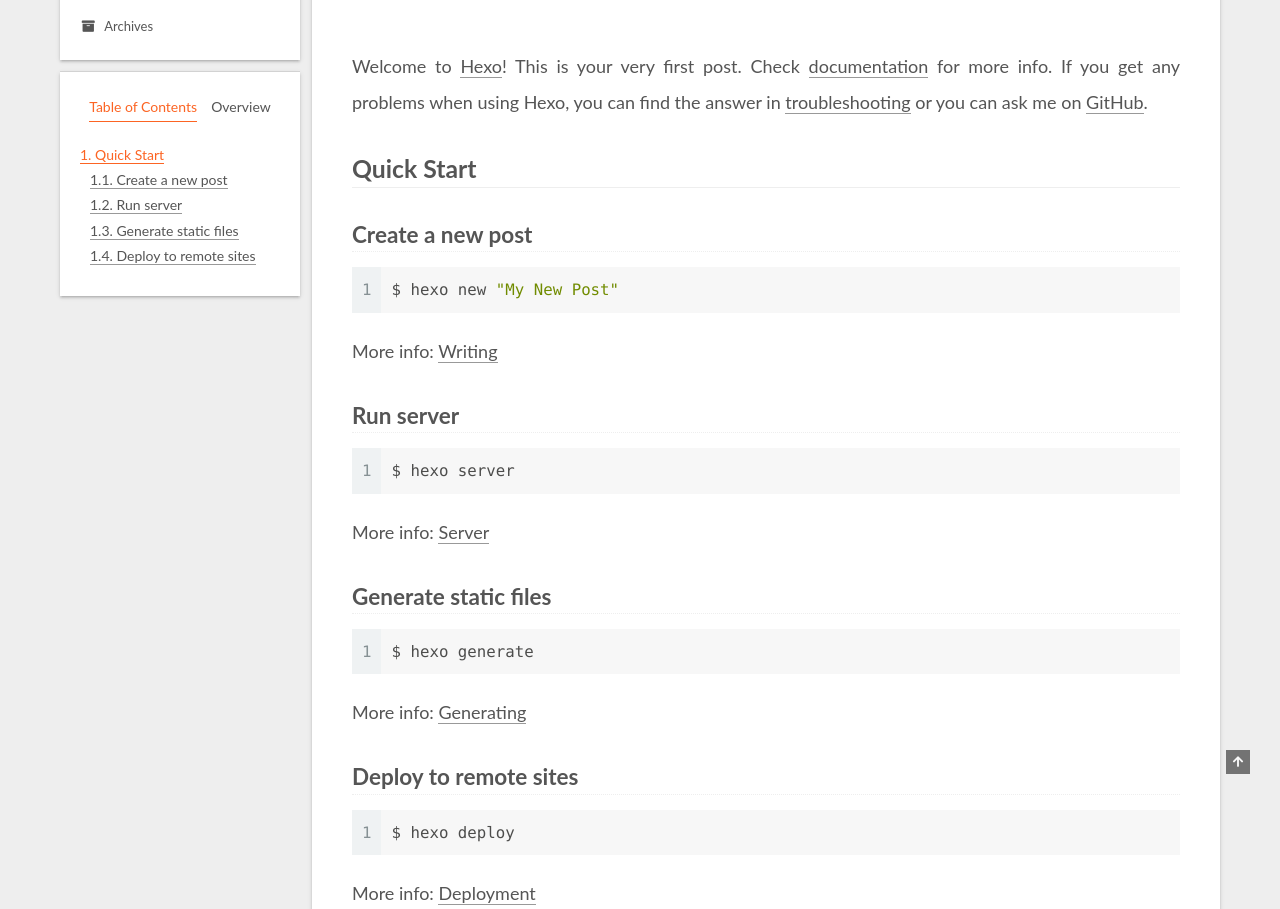
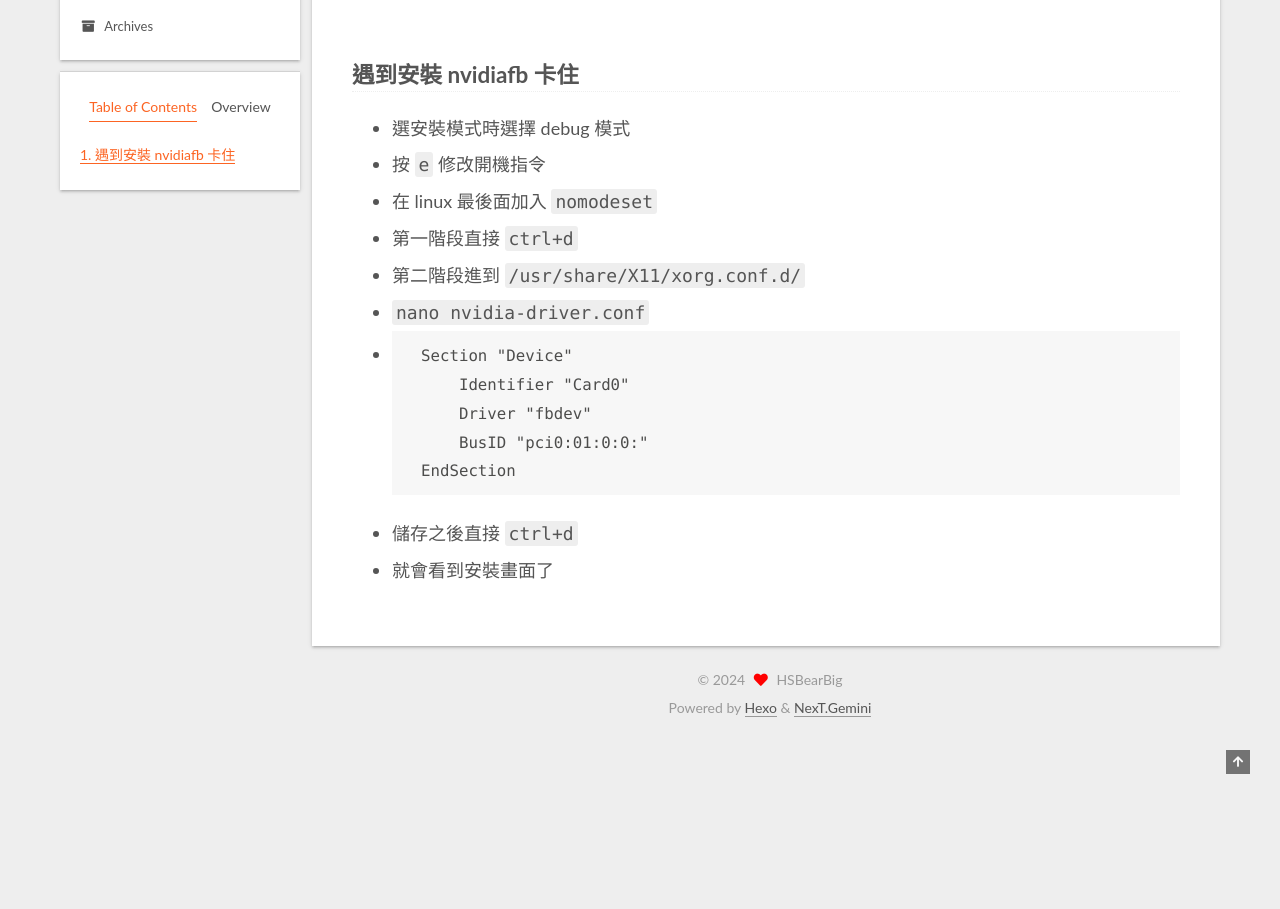
Before and after one commit to HSBearBig/hsbearbig.github.io, a plain HTML site: page 2024/10/16/PVE-7-以上安裝時看不到畫面/index.html in a window 1280 px wide. Shown: the part 126-1035 px from the top of the page. After the commit the page ends 868 px from the top, so only its background shows below. Drawn offline with Linux system fonts and the light colour scheme.

Commit message:
Site updated: 2024-10-16 19:35:18

```diff
--- a/2024/10/16/hello-world/index.html
+++ b/2024/10/16/PVE-7-以上安裝時看不到畫面/index.html
@@ -20,19 +20,19 @@
     var CONFIG = {"hostname":"blog.bearbig.dev","root":"/","scheme":"Gemini","version":"7.8.0","exturl":false,"sidebar":{"position":"left","display":"post","padding":18,"offset":12,"onmobile":false},"copycode":{"enable":false,"show_result":false,"style":null},"back2top":{"enable":true,"sidebar":false,"scrollpercent":false},"bookmark":{"enable":false,"color":"#222","save":"auto"},"fancybox":false,"mediumzoom":false,"lazyload":false,"pangu":false,"comments":{"style":"tabs","active":null,"storage":true,"lazyload":false,"nav":null},"algolia":{"hits":{"per_page":10},"labels":{"input_placeholder":"Search for Posts","hits_empty":"We didn't find any results for the search: ${query}","hits_stats":"${hits} results found in ${time} ms"}},"localsearch":{"enable":false,"trigger":"auto","top_n_per_article":1,"unescape":false,"preload":false},"motion":{"enable":true,"async":false,"transition":{"post_block":"fadeIn","post_header":"slideDownIn","post_body":"slideDownIn","coll_header":"slideLeftIn","sidebar":"slideUpIn"}}};
   </script>
 
-  <meta name="description" content="Welcome to Hexo! This is your very first post. Check documentation for more info. If you get any problems when using Hexo, you can find the answer in troubleshooting or you can ask me on GitHub. Quick">
+  <meta name="description" content="遇到安裝 nvidiafb 卡住 選安裝模式時選擇 debug 模式 按 e 修改開機指令 在 linux 最後面加入 nomodeset 第一階段直接 ctrl+d 第二階段進到 &#x2F;usr&#x2F;share&#x2F;X11&#x2F;xorg.conf.d&#x2F; nano nvidia-driver.conf   Section &quot;Device&quot;       Identifier &quot;Card0">
 <meta property="og:type" content="article">
-<meta property="og:title" content="Hello World">
-<meta property="og:url" content="https://blog.bearbig.dev/2024/10/16/hello-world/index.html">
+<meta property="og:title" content="PVE 7 以上安裝時看不到畫面">
+<meta property="og:url" content="https://blog.bearbig.dev/2024/10/16/PVE-7-%E4%BB%A5%E4%B8%8A%E5%AE%89%E8%A3%9D%E6%99%82%E7%9C%8B%E4%B8%8D%E5%88%B0%E7%95%AB%E9%9D%A2/index.html">
 <meta property="og:site_name" content="BearBig">
-<meta property="og:description" content="Welcome to Hexo! This is your very first post. Check documentation for more info. If you get any problems when using Hexo, you can find the answer in troubleshooting or you can ask me on GitHub. Quick">
+<meta property="og:description" content="遇到安裝 nvidiafb 卡住 選安裝模式時選擇 debug 模式 按 e 修改開機指令 在 linux 最後面加入 nomodeset 第一階段直接 ctrl+d 第二階段進到 &#x2F;usr&#x2F;share&#x2F;X11&#x2F;xorg.conf.d&#x2F; nano nvidia-driver.conf   Section &quot;Device&quot;       Identifier &quot;Card0">
 <meta property="og:locale" content="zh_TW">
-<meta property="article:published_time" content="2024-10-16T10:07:30.222Z">
-<meta property="article:modified_time" content="2024-10-16T10:07:30.223Z">
-<meta property="article:author" content="John Doe">
+<meta property="article:published_time" content="2024-10-16T11:33:25.000Z">
+<meta property="article:modified_time" content="2024-10-16T11:34:19.791Z">
+<meta property="article:author" content="HSBearBig">
 <meta name="twitter:card" content="summary">
 
-<link rel="canonical" href="https://blog.bearbig.dev/2024/10/16/hello-world/">
+<link rel="canonical" href="https://blog.bearbig.dev/2024/10/16/PVE-7-%E4%BB%A5%E4%B8%8A%E5%AE%89%E8%A3%9D%E6%99%82%E7%9C%8B%E4%B8%8D%E5%88%B0%E7%95%AB%E9%9D%A2/">
 
 
 <script id="page-configurations">
@@ -45,7 +45,7 @@
   };
 </script>
 
-  <title>Hello World | BearBig</title>
+  <title>PVE 7 以上安裝時看不到畫面 | BearBig</title>
 
 
 
@@ -150,11 +150,11 @@
 
 
   <article itemscope itemtype="http://schema.org/Article" class="post-block" lang="zh-tw">
-    <link itemprop="mainEntityOfPage" href="https://blog.bearbig.dev/2024/10/16/hello-world/">
+    <link itemprop="mainEntityOfPage" href="https://blog.bearbig.dev/2024/10/16/PVE-7-%E4%BB%A5%E4%B8%8A%E5%AE%89%E8%A3%9D%E6%99%82%E7%9C%8B%E4%B8%8D%E5%88%B0%E7%95%AB%E9%9D%A2/">
 
     <span hidden itemprop="author" itemscope itemtype="http://schema.org/Person">
       <meta itemprop="image" content="/images/avatar.gif">
-      <meta itemprop="name" content="John Doe">
+      <meta itemprop="name" content="HSBearBig">
       <meta itemprop="description" content="">
     </span>
 
@@ -163,7 +163,7 @@
     </span>
       <header class="post-header">
         <h1 class="post-title" itemprop="name headline">
-          Hello World
+          PVE 7 以上安裝時看不到畫面
         </h1>
 
         <div class="post-meta">
@@ -173,7 +173,8 @@
               </span>
               <span class="post-meta-item-text">Posted on</span>
 
-              <time title="Created: 2024-10-16 18:07:30" itemprop="dateCreated datePublished" datetime="2024-10-16T18:07:30+08:00">2024-10-16</time>
+
+              <time title="Created: 2024-10-16 19:33:25 / Modified: 19:34:19" itemprop="dateCreated datePublished" datetime="2024-10-16T19:33:25+08:00">2024-10-16</time>
             </span>
 
 
@@ -187,19 +188,23 @@
     <div class="post-body" itemprop="articleBody">
 
 
-        <p>Welcome to <a target="_blank" rel="noopener" href="https://hexo.io/">Hexo</a>! This is your very first post. Check <a target="_blank" rel="noopener" href="https://hexo.io/docs/">documentation</a> for more info. If you get any problems when using Hexo, you can find the answer in <a target="_blank" rel="noopener" href="https://hexo.io/docs/troubleshooting.html">troubleshooting</a> or you can ask me on <a target="_blank" rel="noopener" href="https://github.com/hexojs/hexo/issues">GitHub</a>.</p>
-<h2 id="Quick-Start"><a href="#Quick-Start" class="headerlink" title="Quick Start"></a>Quick Start</h2><h3 id="Create-a-new-post"><a href="#Create-a-new-post" class="headerlink" title="Create a new post"></a>Create a new post</h3><figure class="highlight bash"><table><tr><td class="gutter"><pre><span class="line">1</span><br></pre></td><td class="code"><pre><span class="line">$ hexo new <span class="string">&quot;My New Post&quot;</span></span><br></pre></td></tr></table></figure>
-
-<p>More info: <a target="_blank" rel="noopener" href="https://hexo.io/docs/writing.html">Writing</a></p>
-<h3 id="Run-server"><a href="#Run-server" class="headerlink" title="Run server"></a>Run server</h3><figure class="highlight bash"><table><tr><td class="gutter"><pre><span class="line">1</span><br></pre></td><td class="code"><pre><span class="line">$ hexo server</span><br></pre></td></tr></table></figure>
-
-<p>More info: <a target="_blank" rel="noopener" href="https://hexo.io/docs/server.html">Server</a></p>
-<h3 id="Generate-static-files"><a href="#Generate-static-files" class="headerlink" title="Generate static files"></a>Generate static files</h3><figure class="highlight bash"><table><tr><td class="gutter"><pre><span class="line">1</span><br></pre></td><td class="code"><pre><span class="line">$ hexo generate</span><br></pre></td></tr></table></figure>
-
-<p>More info: <a target="_blank" rel="noopener" href="https://hexo.io/docs/generating.html">Generating</a></p>
-<h3 id="Deploy-to-remote-sites"><a href="#Deploy-to-remote-sites" class="headerlink" title="Deploy to remote sites"></a>Deploy to remote sites</h3><figure class="highlight bash"><table><tr><td class="gutter"><pre><span class="line">1</span><br></pre></td><td class="code"><pre><span class="line">$ hexo deploy</span><br></pre></td></tr></table></figure>
-
-<p>More info: <a target="_blank" rel="noopener" href="https://hexo.io/docs/one-command-deployment.html">Deployment</a></p>
+        <h3 id="遇到安裝-nvidiafb-卡住"><a href="#遇到安裝-nvidiafb-卡住" class="headerlink" title="遇到安裝 nvidiafb 卡住"></a>遇到安裝 nvidiafb 卡住</h3><ul>
+<li>選安裝模式時選擇 debug 模式</li>
+<li>按 <code>e</code> 修改開機指令</li>
+<li>在 linux 最後面加入 <code>nomodeset</code></li>
+<li>第一階段直接 <code>ctrl+d</code></li>
+<li>第二階段進到 <code>/usr/share/X11/xorg.conf.d/</code></li>
+<li><code>nano nvidia-driver.conf</code></li>
+<li><pre><code>  Section &quot;Device&quot;
+      Identifier &quot;Card0&quot;
+      Driver &quot;fbdev&quot;
+      BusID &quot;pci0:01:0:0:&quot;
+  EndSection
+</code></pre>
+</li>
+<li>儲存之後直接 <code>ctrl+d</code></li>
+<li>就會看到安裝畫面了</li>
+</ul>
 
     </div>
 
@@ -270,13 +275,13 @@
 
       <!--noindex-->
       <div class="post-toc-wrap sidebar-panel">
-          <div class="post-toc motion-element"><ol class="nav"><li class="nav-item nav-level-2"><a class="nav-link" href="#Quick-Start"><span class="nav-number">1.</span> <span class="nav-text">Quick Start</span></a><ol class="nav-child"><li class="nav-item nav-level-3"><a class="nav-link" href="#Create-a-new-post"><span class="nav-number">1.1.</span> <span class="nav-text">Create a new post</span></a></li><li class="nav-item nav-level-3"><a class="nav-link" href="#Run-server"><span class="nav-number">1.2.</span> <span class="nav-text">Run server</span></a></li><li class="nav-item nav-level-3"><a class="nav-link" href="#Generate-static-files"><span class="nav-number">1.3.</span> <span class="nav-text">Generate static files</span></a></li><li class="nav-item nav-level-3"><a class="nav-link" href="#Deploy-to-remote-sites"><span class="nav-number">1.4.</span> <span class="nav-text">Deploy to remote sites</span></a></li></ol></li></ol></div>
+          <div class="post-toc motion-element"><ol class="nav"><li class="nav-item nav-level-3"><a class="nav-link" href="#%E9%81%87%E5%88%B0%E5%AE%89%E8%A3%9D-nvidiafb-%E5%8D%A1%E4%BD%8F"><span class="nav-number">1.</span> <span class="nav-text">遇到安裝 nvidiafb 卡住</span></a></li></ol></div>
       </div>
       <!--/noindex-->
 
       <div class="site-overview-wrap sidebar-panel">
         <div class="site-author motion-element" itemprop="author" itemscope itemtype="http://schema.org/Person">
-  <p class="site-author-name" itemprop="name">John Doe</p>
+  <p class="site-author-name" itemprop="name">HSBearBig</p>
   <div class="site-description" itemprop="description"></div>
 </div>
 <div class="site-state-wrap motion-element">
@@ -316,7 +321,7 @@
   <span class="with-love">
     <i class="fa fa-heart"></i>
   </span>
-  <span class="author" itemprop="copyrightHolder">John Doe</span>
+  <span class="author" itemprop="copyrightHolder">HSBearBig</span>
 </div>
   <div class="powered-by">Powered by <a href="https://hexo.io/" class="theme-link" rel="noopener" target="_blank">Hexo</a> & <a href="https://theme-next.org/" class="theme-link" rel="noopener" target="_blank">NexT.Gemini</a>
   </div>
--- a/css/main.css
+++ b/css/main.css
@@ -1168,7 +1168,7 @@
 }
 .links-of-author a::before,
 .links-of-author span.exturl::before {
-  background: #ff050b;
+  background: #717e32;
   border-radius: 50%;
   content: ' ';
   display: inline-block;
```
Also changed, not shown: archives/2024/10/index.html (+6 -6 lines), archives/2024/index.html (+6 -6 lines), archives/index.html (+6 -6 lines), index.html (+25 -20 lines), 1 other file.
